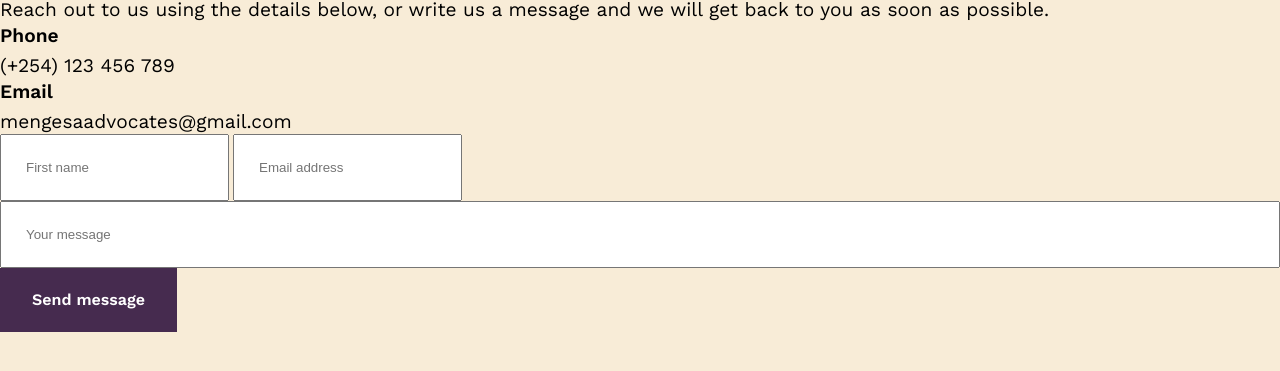
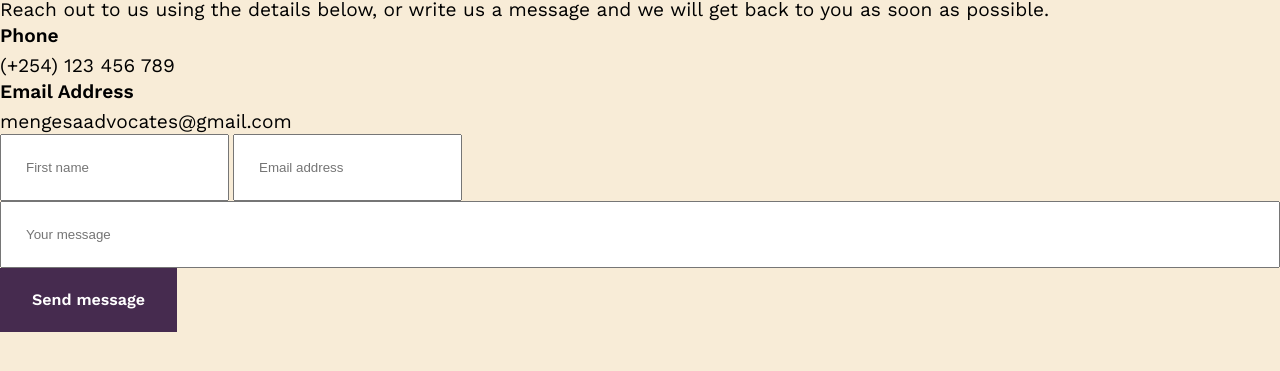
Before and after one commit to wandiga/mengesa-advocates-website, a plain HTML site: page index.html in a window 1280 px wide. Shown: the part 53-424 px from the top of the page. Drawn offline with nearby package versions, Linux system fonts and the light colour scheme.

Commit message:
test commit

```diff
--- a/index.html
+++ b/index.html
@@ -230,7 +230,7 @@
     </div>
 
     <div class="contact">
-      <strong>Email</strong>
+      <strong>Email Address</strong>
       <p>mengesaadvocates@gmail.com</p>
     </div>
 
```
